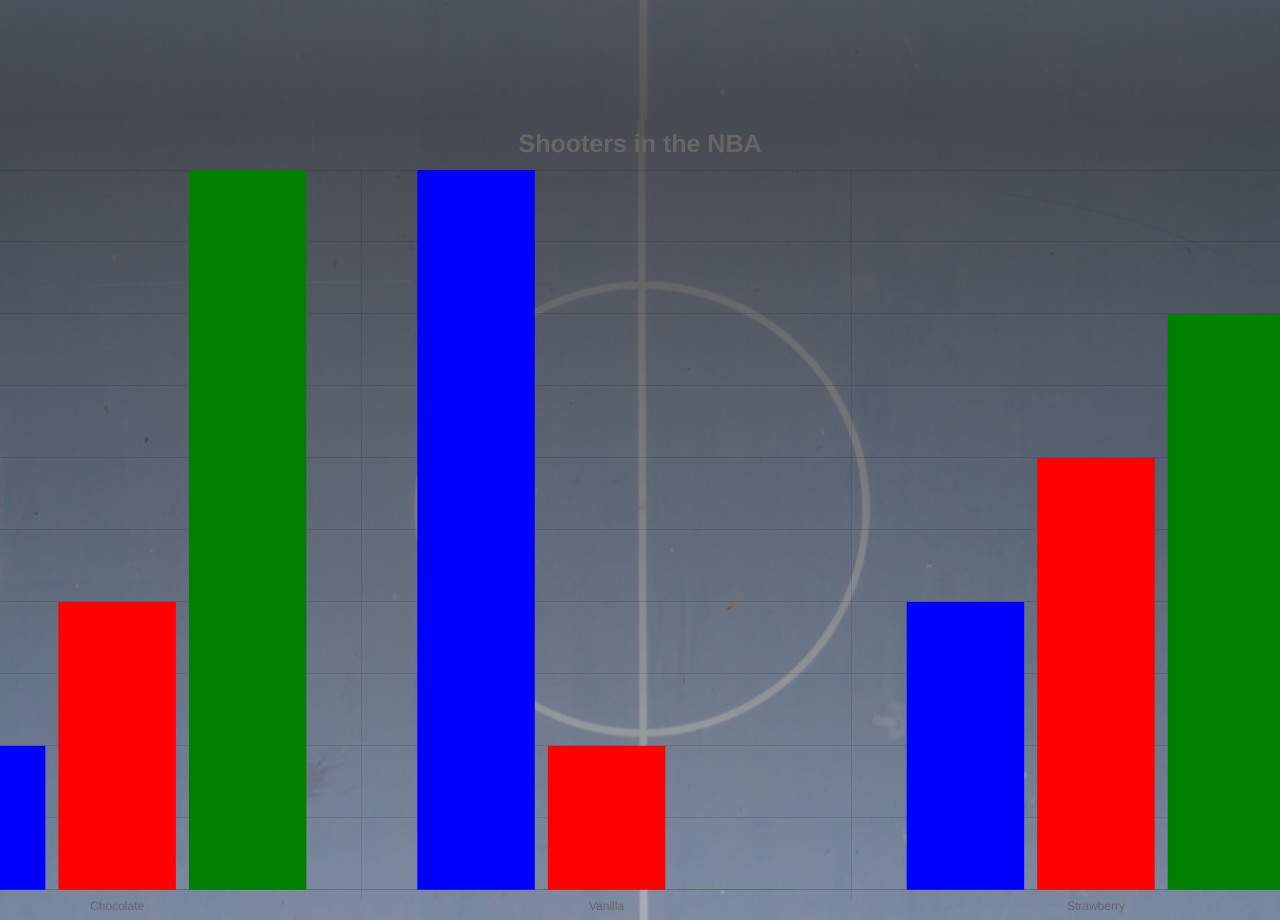
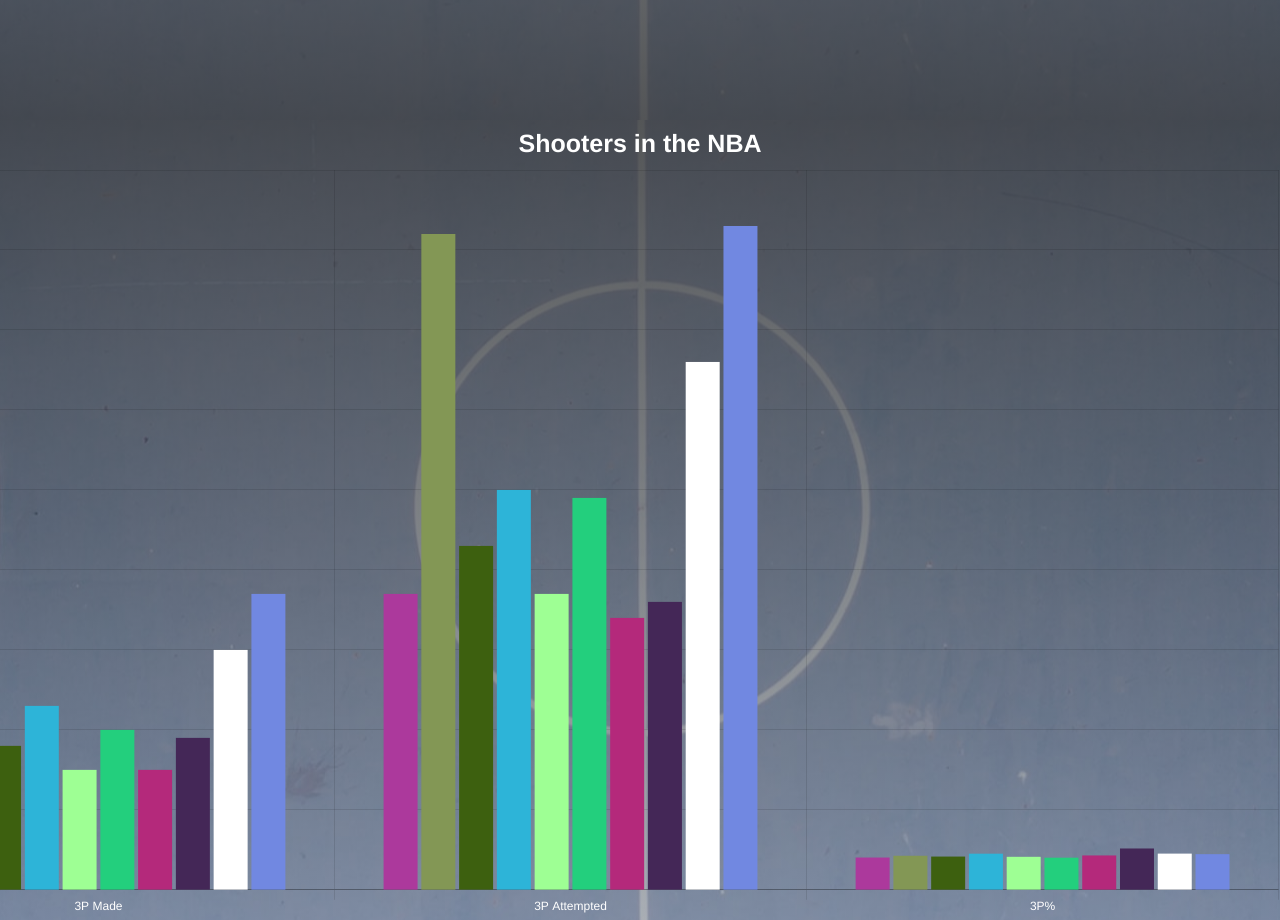
Before and after one commit to natekchua/NBA-Shooters-Shoot, a React (Create React App) app: page / in a window 1280 px wide. Shown: the part 680-1600 px from the top of the page. Built offline with nearby package versions, Linux system fonts and the light colour scheme.

Commit message:
Variation 1 Done

```diff
--- a/src/App.js
+++ b/src/App.js
@@ -1,6 +1,6 @@
 import { useState, useEffect } from 'react';
 import Home from './components/Home/Home';
-import Chart1 from './components/AMCharts/Chart1/Chart1';
+import Chart1 from './components/Charts/Chart1/Chart1';
 
 import './App.css';
 
--- a/src/components/AMCharts/Chart1/Chart1.jsx
+++ /dev/null
@@ -1,52 +0,0 @@
-import React from 'react';
-import { Bar } from 'react-chartjs-2';
-
-import './chart.css';
-
-const chartData = {
-  labels: ["Chocolate", "Vanilla", "Strawberry"],
-  datasets: [{
-    label: "Blue",
-    backgroundColor: "blue",
-    data: [3, 7, 4]
-  }, {
-    label: "Red",
-    backgroundColor: "red",
-    data: [4, 3, 5]
-  }, {
-    label: "Green",
-    backgroundColor: "green",
-    data: [7, 2, 6]
-  }]
-}
-
-const chartOptions = {
-  title: {
-    display: true,
-    text: 'Shooters in the NBA',
-    fontSize: 25
-  },
-  legend: {
-    display: true,
-    position: 'right'
-  },
-  maintainAspectRatio: false
-}
-
-function Chart1 () {
-  return (
-    <div className='page-container chart-bg'>
-      <div className='chart-container'>
-        <Bar
-          data={chartData}
-          width={1600}
-          height={800}
-          options={chartOptions}
-          style={{ color: '#fff' }}
-        />
-      </div>
-    </div>
-  );
-}
-
-export default Chart1;
--- /dev/null
+++ b/src/components/Charts/Chart1/Chart1.jsx
@@ -0,0 +1,102 @@
+import React from 'react';
+import { Bar } from 'react-chartjs-2';
+
+import './chart.css';
+
+const chartData = {
+  labels: ["Chocolate", "Vanilla", "Strawberry"],
+  datasets: [{
+    label: "Blue",
+    backgroundColor: "blue",
+    data: [3, 7, 4]
+  }, {
+    label: "Red",
+    backgroundColor: "red",
+    data: [4, 3, 5]
+  }, {
+    label: "Green",
+    backgroundColor: "green",
+    data: [7, 2, 6]
+  }]
+}
+
+const chartOptions = {
+  title: {
+    display: true,
+    text: 'Shooters in the NBA',
+    fontSize: 25,
+    fontColor: 'white',
+
+  },
+  legend: {
+    display: true,
+    position: 'right',
+    labels: {
+      fontColor: 'white'
+     }
+  },
+  maintainAspectRatio: false,
+  scales: {
+    yAxes: [{
+      ticks: {
+        fontColor: 'white'
+    },
+    }],
+    xAxes: [{
+      ticks: {
+        fontColor: 'white'
+      },
+    }]
+  }
+}
+
+function Chart1 (props) {
+  const { dataset } = props;
+  let testSubset1, testSubset2, testSubset3, playerLabels1, playerLabels2, playerLabels3, chartData1;
+  const xAxisLabels = ['3P Made', '3P Attempted', '3P%'];
+
+  if (dataset) {
+    // Efficient 3 Point Shooting SGs
+    testSubset1 = dataset.filter(p => p.Pos === 'SG' && p.ThreePPct >= 0.40 && p.ThreePA > 3);
+    playerLabels1 = testSubset1.map(p => p.Player);
+
+    // Efficient FT Shooting Bigs
+    testSubset2 = dataset.filter(p => p.Pos === 'C' && p.FTPct >= 0.80);
+    playerLabels2 = testSubset2.map(p => p.Player);
+
+    // Efficient Shooting SFs from the Field
+    testSubset3 = dataset.filter(p => p.Pos === 'SF' && p.FGPct >= 0.50 && p.FGA > 5);
+    playerLabels3 = testSubset3.map(p => p.Player);
+
+    chartData1 = {
+      labels: xAxisLabels,
+      datasets: testSubset1.map(fp => [fp.ThreeP, fp.ThreePA, fp.ThreePPct]).map((stat, idx) => {
+        return {
+          label: playerLabels1[idx],
+          backgroundColor: `#${Math.floor(Math.random()*16777215).toString(16)}`,
+          data: stat
+        }
+      })
+    };
+  }
+
+  console.log(chartData1)
+  console.log(chartData)
+
+  return (
+    <div className='page-container chart-bg'>
+      <div className='chart-container'>
+        <Bar
+          data={chartData1}
+          width={1600}
+          height={800}
+          options={chartOptions}
+          style={{ color: '#fff' }}
+          defaultFontColor='#fff'
+        />
+      </div>
+    </div>
+  );
+}
+
+export default Chart1;
```
Also changed, not shown: src/components/Charts/Chart1/chart.css (renamed from src/components/AMCharts/Chart1/chart.css), src/nba2020-modified-v2.csv.
